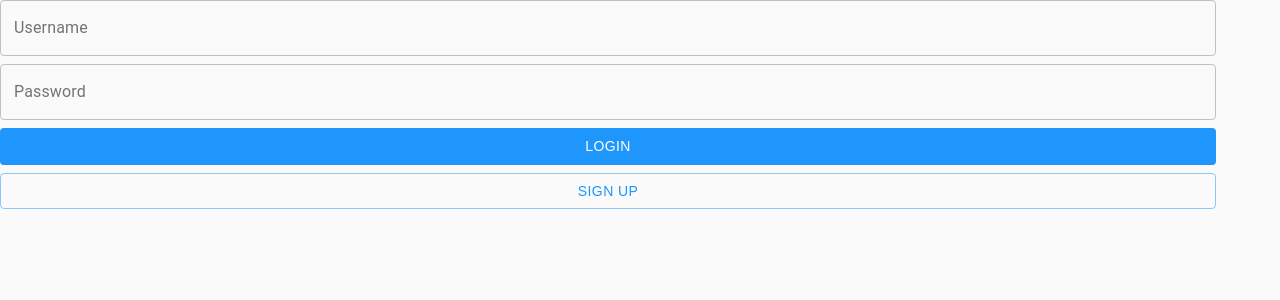
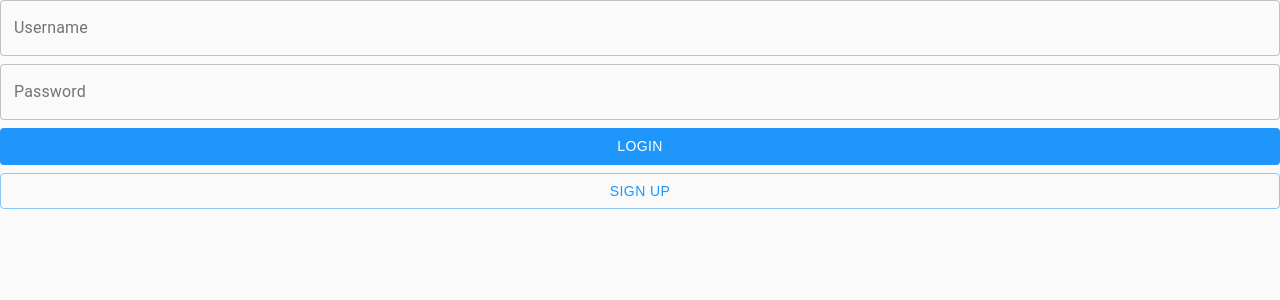
Before and after one commit to matt-evangelidis/COMP3120-assignment2, a React (Create React App) app: page / in a window 1280 px wide. Shown: the top 300 px of the page. Built offline with nearby package versions, Linux system fonts and the light colour scheme.

Commit message:
Refactored form input field style

```diff
--- a/src/styles/forms.scss
+++ b/src/styles/forms.scss
@@ -1,10 +1,8 @@
-form .input:not(:last-child) {
-	margin-bottom: 8px;
-}
-
 form .input {
 	// margin-left: 2px;
-	width: 95%;
 	margin: auto;
-	flex-basis: 100%;
+
+	&:not(:last-child) {
+		margin-bottom: 8px;
+	}
 }
```
